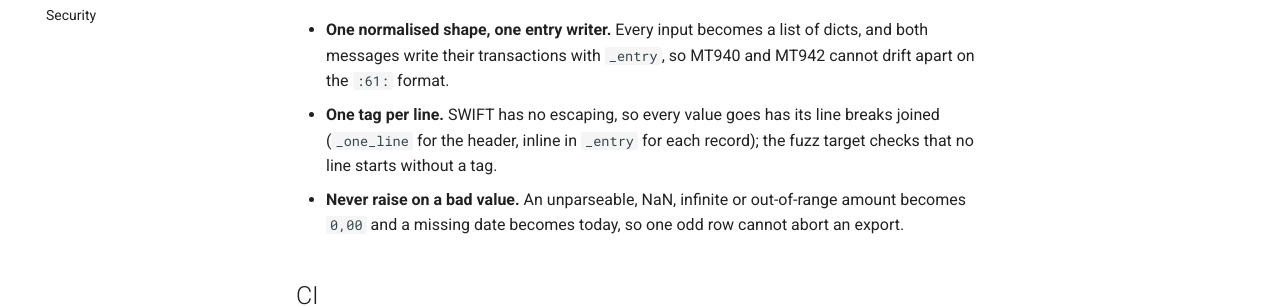
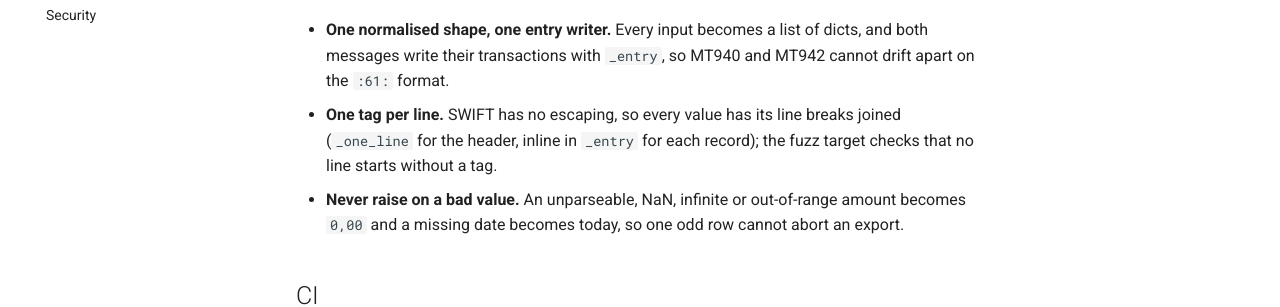
Before and after one commit to sebastienrousseau/bankstatementparser-writer-swift, an MkDocs documentation site: the page built from docs/architecture.md, in a window 1280 px wide and 900 px high, scrolled down 1169 px. Shown: the part 354-661 px from the top of the window. Built offline with MkDocs 1.6.1 and Material for MkDocs 9.7.7, drawn with Linux system fonts in a browser that asks for light colours; comment, search, counter and statistics services are not loaded.

Commit message:
docs: fix a broken sentence in ARCHITECTURE.md
The "One tag per line" decision read "every value goes has its line
breaks joined" after the previous edit.

Assisted-by: Claude Code:claude-opus-5-5
Signed-off-by: Sebastien Rousseau <sebastienrousseau@users.noreply.github.com>

```diff
--- a/ARCHITECTURE.md
+++ b/ARCHITECTURE.md
@@ -46,8 +46,8 @@ write_mt940() / write_mt942(): the text -> UTF-8 file -> Path
 - **One normalised shape, one entry writer.** Every input becomes a list
   of dicts, and both messages write their transactions with `_entry`, so
   MT940 and MT942 cannot drift apart on the `:61:` format.
-- **One tag per line.** SWIFT has no escaping, so every value goes
-  has its line breaks joined (`_one_line` for the header, inline in
+- **One tag per line.** SWIFT has no escaping, so every value has
+  its line breaks joined (`_one_line` for the header, inline in
   `_entry` for each record); the fuzz target checks that no line starts
   without a tag.
 - **Never raise on a bad value.** An unparseable, NaN, infinite or
```
